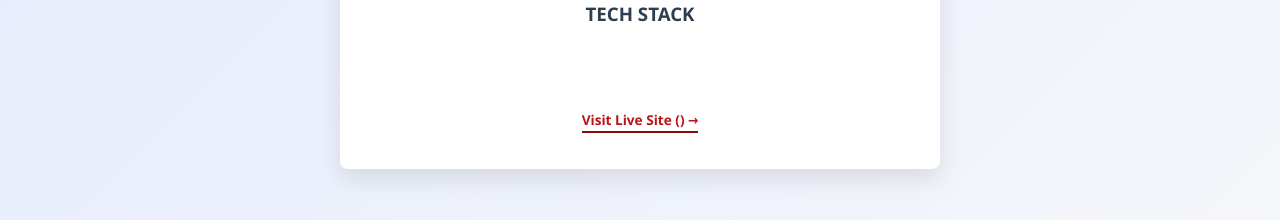
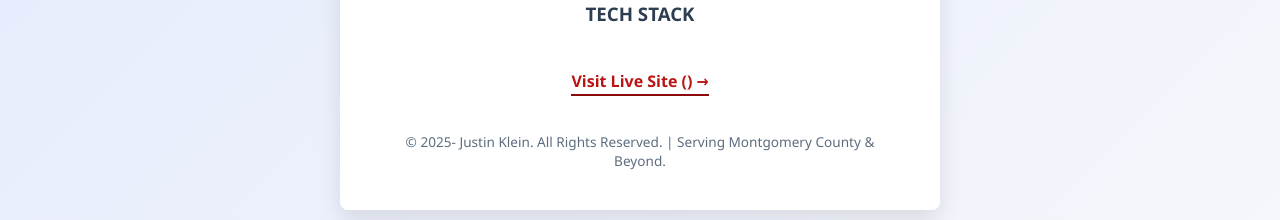
Before and after one commit to Kleinnov8/jkleindesign, a Vue app: page /case-study/cbw-chairmans-ball-poster in a window 1280 px wide. Shown: the part 991-1211 px from the top of the page. Built offline with nearby package versions, Linux system fonts and the light colour scheme.

Commit message:
add copyright footer to all views

```diff
--- a/src/views/CaseStudy.vue
+++ b/src/views/CaseStudy.vue
@@ -34,8 +34,12 @@
                 </div>
             </section>
 
-            <footer class="project-footer">
+            <div class="project-footer">
                 <a :href="project.externalLink" target="_blank" class="view-btn">Visit Live Site ({{ project.externalLink }}) &rarr; </a>
+            </div>
+
+            <footer>
+                <p>&copy; 2025-<span>{{ currentYear }}</span> Justin Klein. All Rights Reserved. | Serving Montgomery County & Beyond.</p>
             </footer>
         </div>
 
--- a/src/views/Portfolio.vue
+++ b/src/views/Portfolio.vue
@@ -24,5 +24,9 @@
                 </div>
             </div>
         </div>
+
+        <footer>
+            <p>&copy; 2025-<span>{{ currentYear }}</span> Justin Klein. All Rights Reserved. | Serving Montgomery County & Beyond.</p>
+        </footer>
     </section>
 </template>
--- a/src/views/Services.vue
+++ b/src/views/Services.vue
@@ -3,4 +3,7 @@
         <h2>Services</h2>
         <h3>UNDER CONSTRUCTION</h3>
     </section>
+    <footer>
+        <p>&copy; 2025-<span>{{ currentYear }}</span> Justin Klein. All Rights Reserved. | Serving Montgomery County & Beyond.</p>
+    </footer>
 </template>
```
